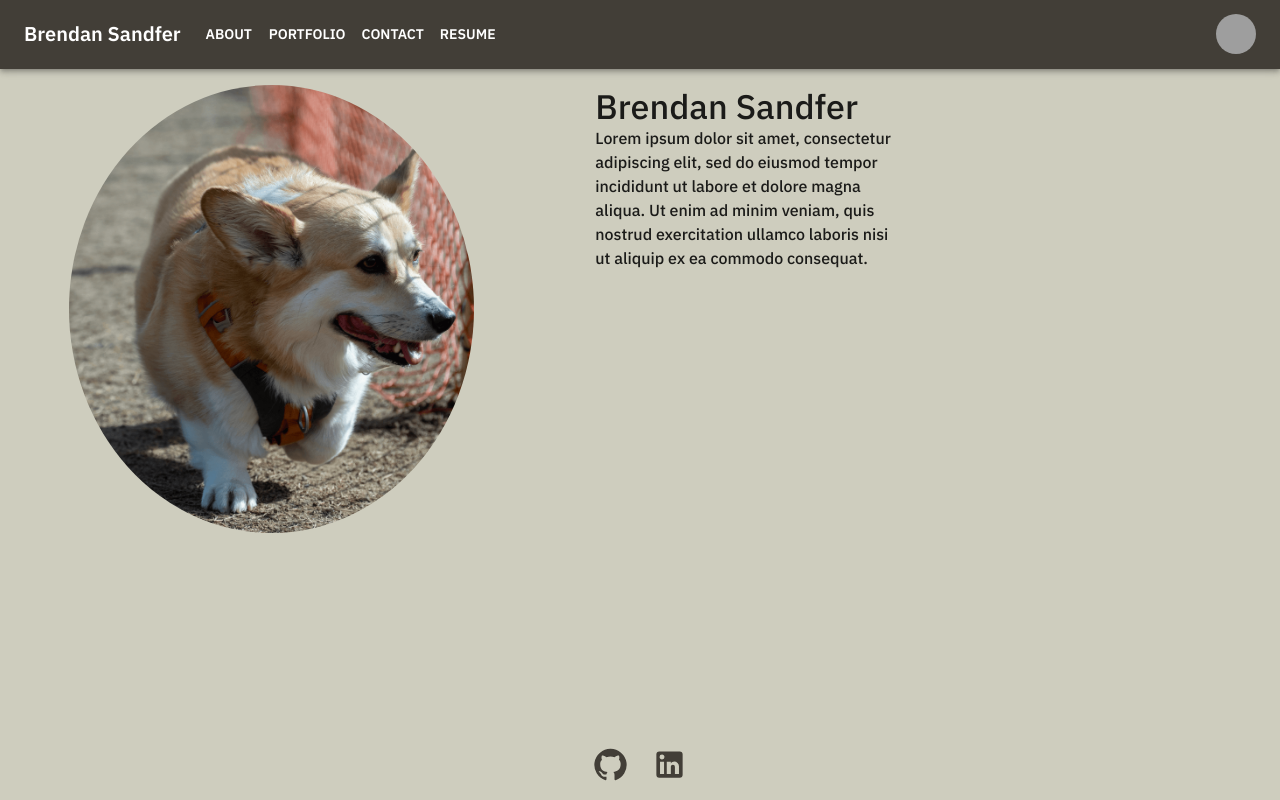
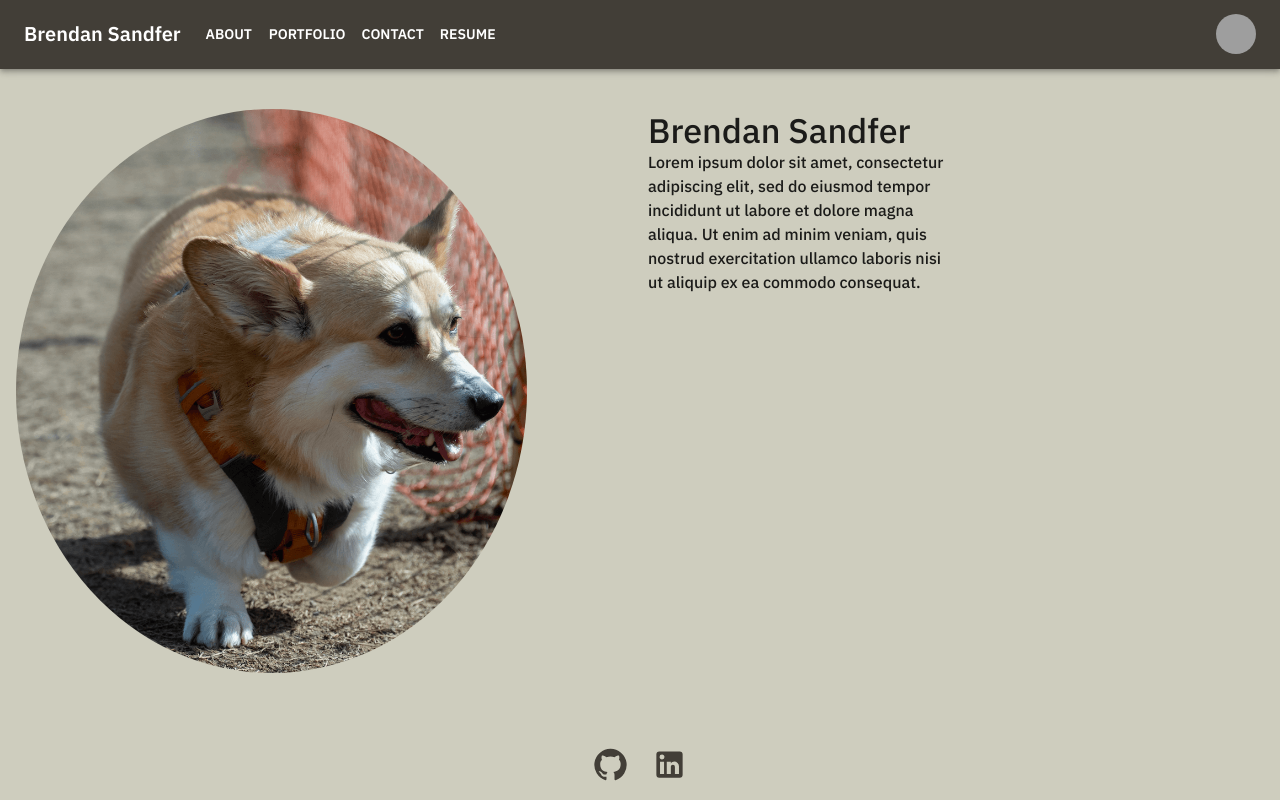
Before and after one commit to bsandfer/portfolio, a React (Create React App) app: page / in a window 1280 px wide. Built offline with nearby package versions, Linux system fonts and the light colour scheme; grey boxes are pictures that could not be loaded.

Commit message:
box margin

```diff
--- a/src/components/About/About.js
+++ b/src/components/About/About.js
@@ -8,10 +8,10 @@ import { Avatar, Typography } from "@mui/material";
 const About = () => {
   return (
     <>
-      <Box>
+      <Box marginTop={3}>
           <Grid justifyContent="center" container padding={2} spacing={2}>
 
-            <Grid item xs={12} md={4}>
+            <Grid item xs={12} md={5}>
               <Avatar
                 alt="photo of me"
                 src={headshot}
--- a/src/components/Contact/Contact.js
+++ b/src/components/Contact/Contact.js
@@ -1,5 +1,5 @@
 import {useState} from 'react'
-import { Button, FormControl, FormHelperText, Grid, Input, InputLabel, OutlinedInput, TextField, Typography } from '@mui/material'
+import { Box, Button, FormControl, FormHelperText, Grid, Input, InputLabel, OutlinedInput, TextField, Typography } from '@mui/material'
 
 
 const Contact = () => {
@@ -50,7 +50,7 @@ const Contact = () => {
 
   return (
     <>
-
+      <Box marginTop={3}>
         <Grid container justifyContent="center">
           <Grid item>
             <Typography variant='h3'>Contact</Typography>
@@ -126,7 +126,7 @@ const Contact = () => {
             </Grid>
 
         </Grid>
-
+      </Box>
     </>
   )
 }
--- a/src/components/Portfolio/Portfolio.js
+++ b/src/components/Portfolio/Portfolio.js
@@ -1,4 +1,4 @@
-import { Grid, Typography } from "@mui/material";
+import { Box, Grid, Typography } from "@mui/material";
 import React from "react";
 import Card from "../Card";
 import ToysIcon from '@mui/icons-material/Toys';
@@ -63,8 +63,9 @@ const Portfolio = () => {
 
   return (
     <>
+      <Box marginTop={3}>
           <Grid container justifyContent="center">
-        <Typography variant="h3">My Portfolio</Typography>
+            <Typography variant="h3">Portfolio</Typography>
           </Grid>
 
           <Grid container spacing={4} padding={2} justifyContent="center">
@@ -81,6 +82,7 @@ const Portfolio = () => {
               </Grid>
             ))}
           </Grid>
+      </Box>
     </>
   );
 };
```
Lines whose indentation alone changed are shown as unchanged.
